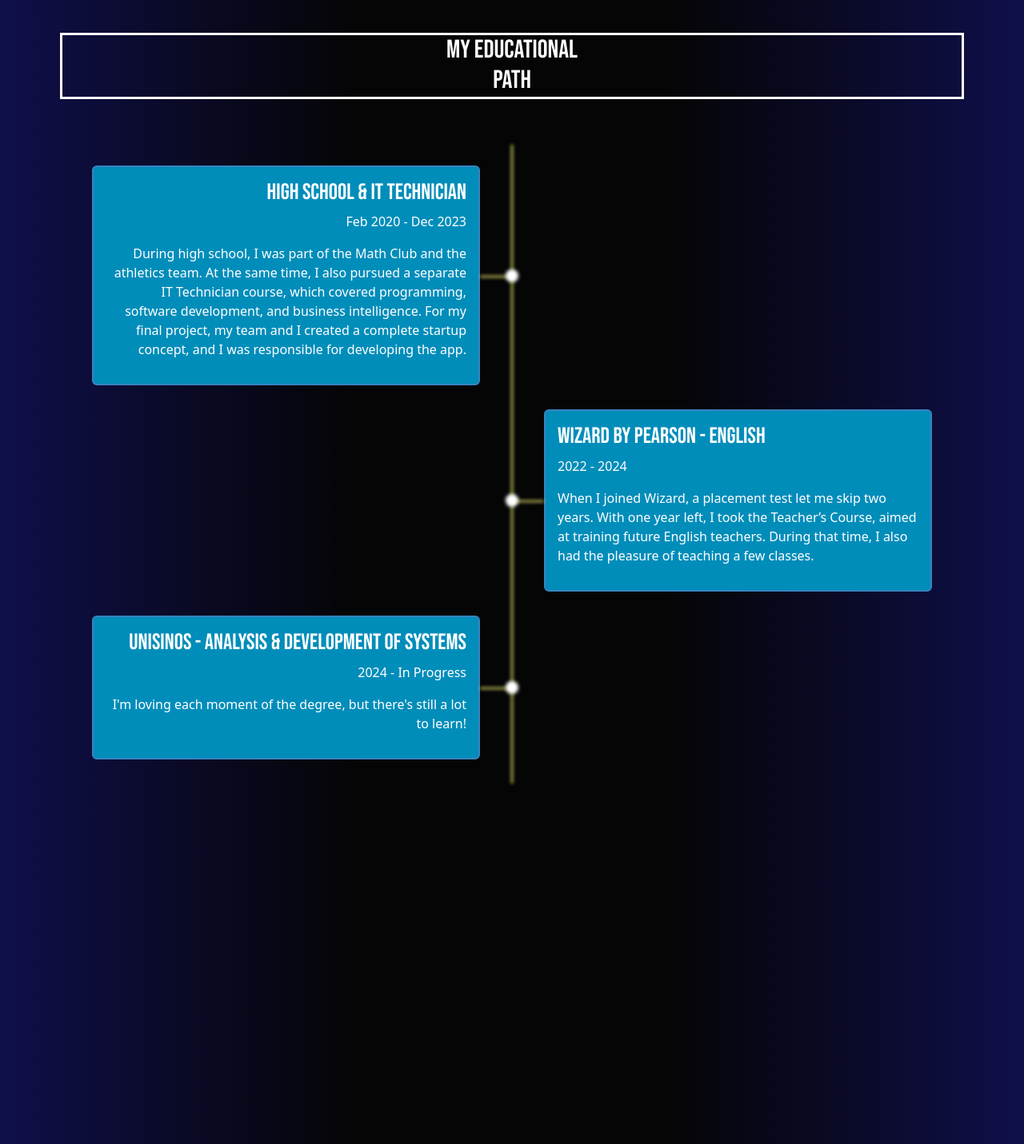
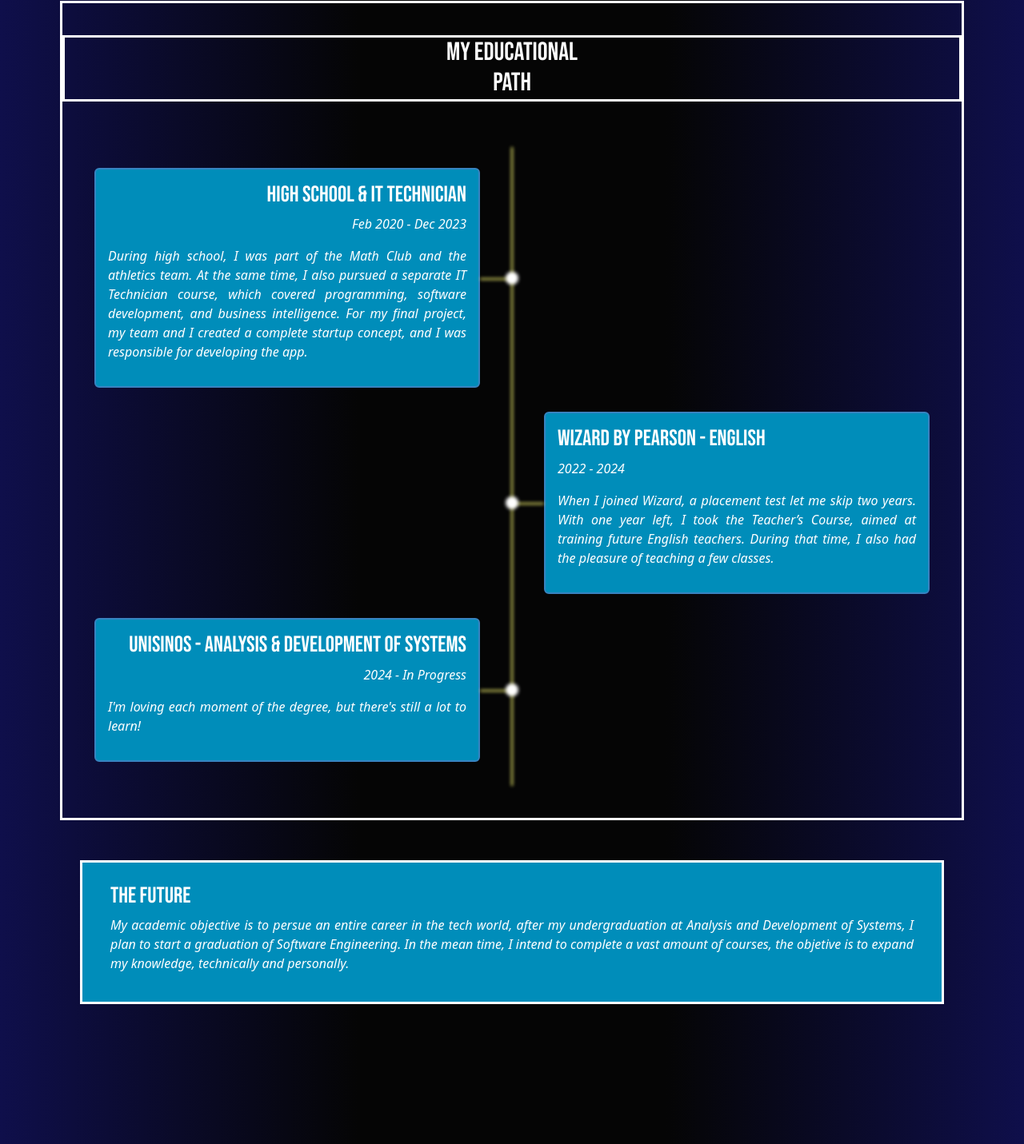
Before and after one commit to Gabriel-Petry/Portfolio, a plain HTML site: page education.html in a window 1280 px wide. Shown: the part 149-1580 px from the top of the page at 80% size. Drawn offline with nearby package versions, Linux system fonts and the light colour scheme; a web font is replaced by a local one.

Commit message:
More small fixes

```diff
--- a/css/education.css
+++ b/css/education.css
@@ -10,6 +10,7 @@
       );
     position: relative;
     padding: 150px 75px 0px 75px;
+    color: white;
 }
 
 .hidden {
@@ -26,7 +27,6 @@
 }
 
 .c1 .entries {
-  color: white;
   padding-top: 75px;
 }
 
@@ -114,3 +114,21 @@
   left: 0;
   width: 40px;
 }
+
+.future {
+  align-self: center;
+  padding: 50px 25px 50px 25px;
+
+}
+
+.future-box {
+  box-sizing: border-box;
+  background: #008dba;
+  padding: 25px 35px 20px 35px;
+}
+
+.entry-content p,
+.future-box p {
+  font-style: italic;
+  text-align: justify;
+}
--- a/css/fonts.css
+++ b/css/fonts.css
@@ -30,7 +30,7 @@
     font-style: normal;
 }
 
-.nome {
+.name {
     text-decoration: none;
     color: inherit;
     font-size: large;
@@ -72,6 +72,7 @@
     height: 30px;
 }
 
-.nss {
+.tittle-h { /* Home TITTLE */
     color: white;
+    padding-left: 75PX;
 }
--- a/css/index.css
+++ b/css/index.css
@@ -24,7 +24,7 @@
     padding: 100px;
 }
 
-.quadrados {
+.squares {
     display: flex;
     align-items: center;
     justify-content: space-between;
@@ -40,7 +40,7 @@
 
 }
 
-.quadrado {
+.square{
     height: 400px;
     width: 350px;
     background-color: white;
--- a/education.html
+++ b/education.html
@@ -26,7 +26,7 @@
 
             <div href="" class="FN">
                 <div class="caesar-dressing-regular">
-                    <a href="" class="nome">João Gabriel</a>
+                    <a href="" class="name">João Gabriel</a>
                     <a href="" class="sob">Petry de Brito</a>
                 </div>
             </div>
@@ -41,7 +41,7 @@
                 </li>
 
                 <li class="link-item"></li>
-                <a href="exp.html" class="link">Experiência</a>
+                <a href="exp.html" class="link">Experience</a>
                 </li>
 
                 <li class="link-item">
@@ -56,12 +56,12 @@
 
     <div class="c1">
         <section class="hidden">
-            <div class="timeline">
+            <div class="timeline" style="border-style: solid;">
                 <div class="center-line"></div>
 
 
                 <div class="bebas-neue-regular">
-                    <h2 align="center" class="nss" style="border-style: solid;">My educational <br> path</h2>
+                    <h2 align="center" style="border-style: solid;">My educational <br> path</h2>
                 </div>
 
                 <div class="entries">
@@ -69,8 +69,11 @@
                     <div class="timeline-entry entry-left">
                         <div class="entry-content">
                             <h3 class="bebas-neue-regular">High School & it technician</h3>
-                            <p>Feb 2020 - Dec 2023</p>
-                            <p>During high school, I was part of the Math Club and the athletics team. At the same time, I also pursued a separate IT Technician course, which covered programming, software development, and business intelligence. For my final project, my team and I created a complete startup concept, and I was responsible for developing the app.</p>
+                            <p style="text-align:end">Feb 2020 - Dec 2023</p>
+                            <p>During high school, I was part of the Math Club and the athletics team. At the same time,
+                                I also pursued a separate IT Technician course, which covered programming, software
+                                development, and business intelligence. For my final project, my team and I created a
+                                complete startup concept, and I was responsible for developing the app.</p>
                         </div>
                         <div class="entry-dot"></div>
                         <div class="entry-connector"></div>
@@ -81,7 +84,9 @@
                         <div class="entry-content">
                             <h3 class="bebas-neue-regular">Wizard by pearson - English</h3>
                             <p>2022 - 2024</p>
-                            <p>When I joined Wizard, a placement test let me skip two years. With one year left, I took the Teacher’s Course, aimed at training future English teachers. During that time, I also had the pleasure of teaching a few classes.</p>
+                            <p>When I joined Wizard, a placement test let me skip two years. With one year left, I took
+                                the Teacher’s Course, aimed at training future English teachers. During that time, I
+                                also had the pleasure of teaching a few classes.</p>
                         </div>
                         <div class="entry-dot"></div>
                         <div class="entry-connector"></div>
@@ -91,12 +96,21 @@
                     <div class="timeline-entry entry-left">
                         <div class="entry-content">
                             <h3 class="bebas-neue-regular">unisinos - Analysis & Development of Systems</h3>
-                            <p>2024 - In Progress</p>
+                            <p style="text-align:end">2024 - In Progress</p>
                             <p>I'm loving each moment of the degree, but there's still a lot to learn!</p>
                         </div>
                         <div class="entry-dot"></div>
                         <div class="entry-connector"></div>
                     </div>
+                </div>
+            </div>
+            <div class="future">
+                <div class="future-box" style="border-style: solid;">
+                    <h3 class="bebas-neue-regular">The Future</h3>
+                    <p>My academic objective is to persue an entire career in the tech world, after my undergraduation at Analysis and Development of Systems,
+                        I plan to start a graduation of Software Engineering. In the mean time, I intend to complete a vast amount of courses,
+                        the objetive is to expand my knowledge, technically and personally.
+                    </p>
                 </div>
             </div>
         </section>
```
Also changed, not shown: exp.html (+3 -3 lines), index.html (+10 -10 lines), skills.html (+3 -3 lines).
